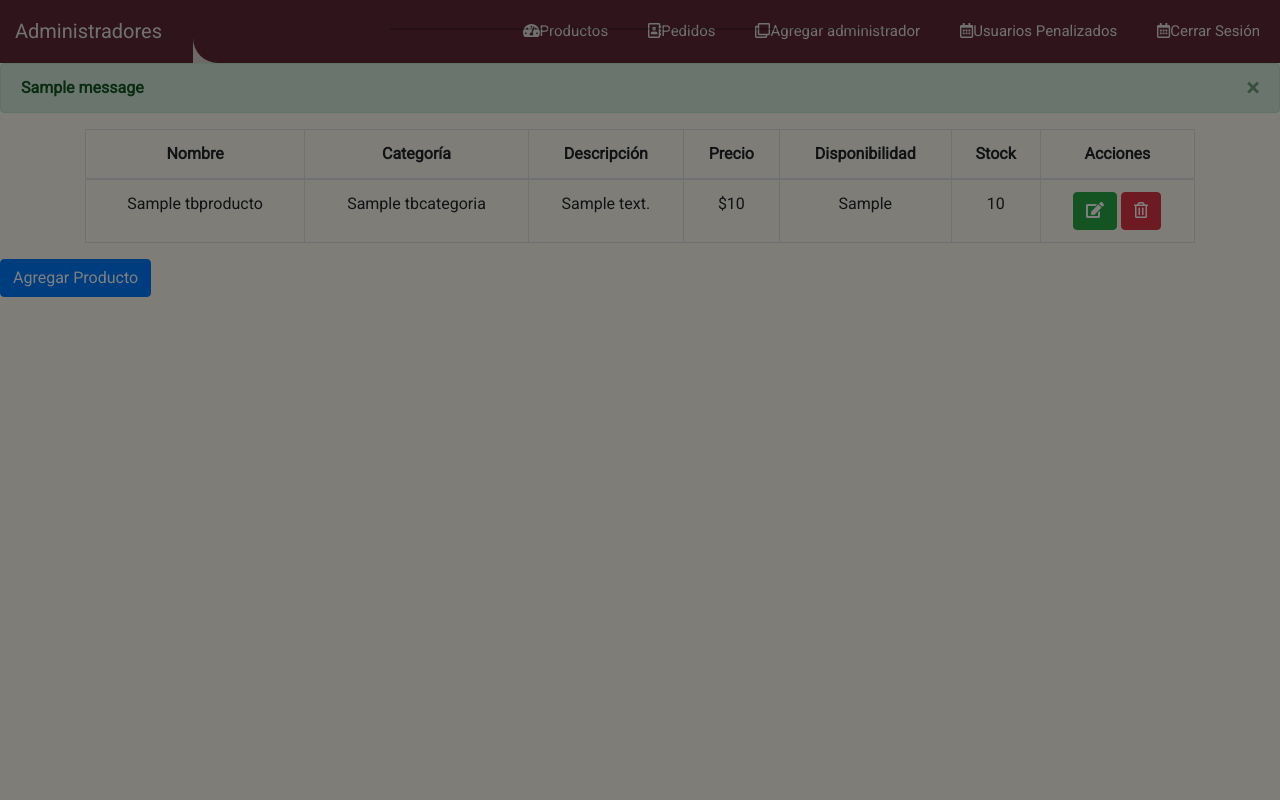
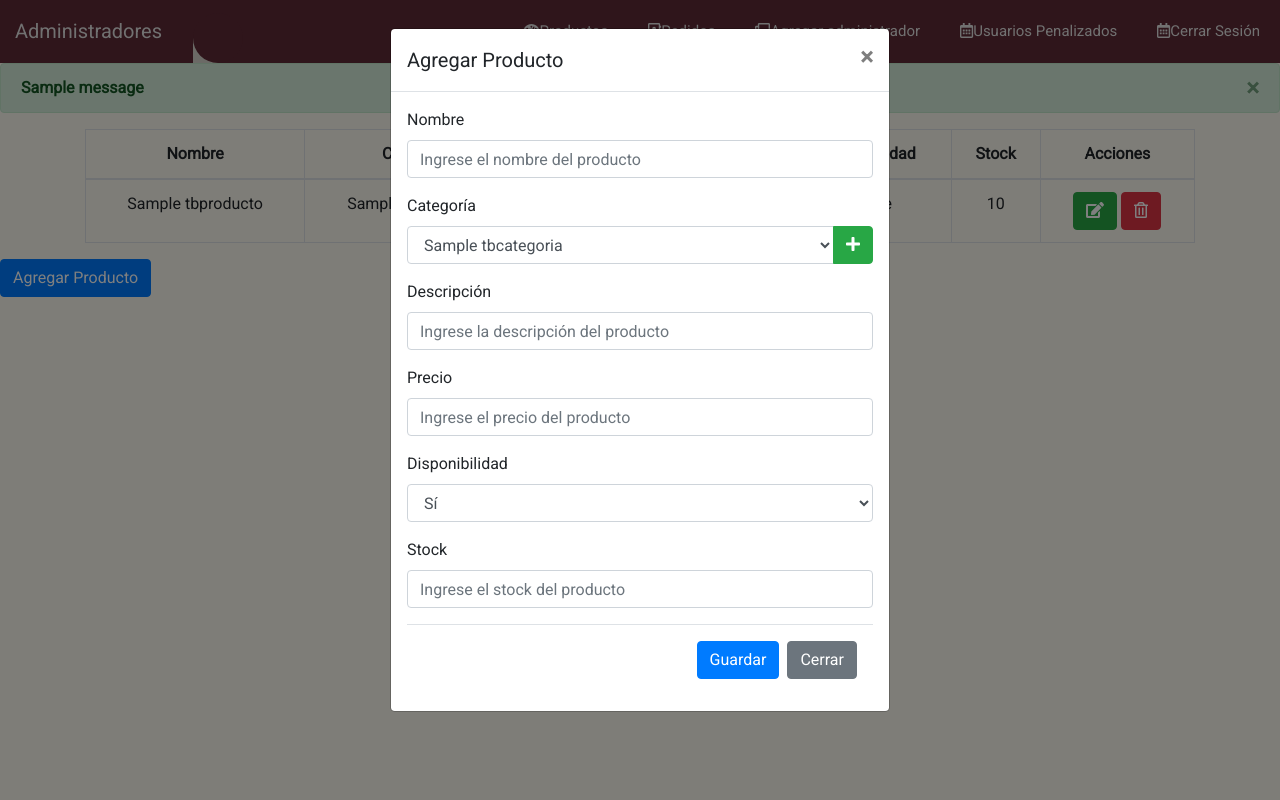
Before and after one commit to DiegoZNz/POO_PI, a Flask app: page /productos in a window 1280 px wide, after a click on "Agregar Producto". Run offline with Flask 3, Linux system fonts and the light colour scheme; tables that the repository leaves empty or names only in its code hold one stand-in row (values such as "Sample post"); one stand-in notice (Sample message) is shown; some libraries are stand-ins or nearby versions.

Commit message:
Entrega 2do Parcial | 40%

```diff
--- a/PiFlask/app.py
+++ b/PiFlask/app.py
@@ -183,15 +183,39 @@ def delete(id):
     flash('El producto fue eliminado')
     return redirect(url_for('menu'))
 
-
-
 @app.route('/pedidos')
 def pedidos():
     return render_template('pedidos.html')
 
 @app.route('/agregar-admin')
-def clientes():
+def addAdm():
     return render_template('adm_addAdm.html')
+
+@app.route('/save-adm', methods=['POST'])
+def saveAdm():
+    if request.method == 'POST':
+        Vnombre = request.form['txtnombre']
+        VapellidoPaterno = request.form['txtappaterno']
+        VapellidoMaterno = request.form['txtapmaterno']
+        Vmatricula = request.form['txtmatricula']
+        VcorreoElectronico = request.form['txtcorreo']
+        Vcontrasena = request.form['txtcontrasena']
+        Vpermiso = 1
+
+        conH=encriptarContrasena(Vcontrasena)
+
+
+        CS = mysql.connection.cursor()
+        CS.execute("SELECT * FROM tbusuarios WHERE matricula=%s", (Vmatricula,))
+        usuario_existente = CS.fetchone()
+        if usuario_existente is not None:
+            flash(f"El usuario {Vmatricula} ya existe", 'error')
+            return redirect('/agregar-admin')
+        else:
+            CS.execute('INSERT INTO tbusuarios (nombre, ap, am, matricula, correo, contrasena, id_tipo_permiso) values (%s, %s, %s, %s, %s, %s, %s)', (Vnombre, VapellidoPaterno, VapellidoMaterno, Vmatricula, VcorreoElectronico, conH, Vpermiso))
+            mysql.connection.commit()
+            flash('El admin se ha agregado correctamente.')
+    return redirect(url_for('addAdm'))
 
 @app.route('/usuarios-penalizados')
 def upena():
--- a/PiFlask/templates/adm_products.html
+++ b/PiFlask/templates/adm_products.html
@@ -2,11 +2,6 @@
 <html lang="es">
 <head>
     <link rel="stylesheet" href="https://stackpath.bootstrapcdn.com/bootstrap/4.5.2/css/bootstrap.min.css">
-    <style>
-        .table-description {
-            word-wrap: break-word;
-        }
-    </style>
     <meta charset="UTF-8">
     <meta name="viewport" content="width=device-width, initial-scale=1.0">
     <title>KAFEAPP</title>
@@ -47,7 +42,7 @@
                                         <tr>
                                             <td>{{ menu[1] }}</td>
                                             <td>{{ menu[2] }}</td>
-                                            <td class="table-description">{{ menu[3] }}</td>
+                                            <td>{{ menu[3] }}</td>
                                             <td>${{ menu[4] }}</td>
                                             <td>{{ menu[5] }}</td>
                                             <td>{{ menu[6] }}</td>
@@ -73,14 +68,94 @@
         <div class="modal fade" id="agregarProductoModal" tabindex="-1" role="dialog" aria-labelledby="agregarProductoModalLabel" aria-hidden="true">
             <div class="modal-dialog" role="document">
                 <div class="modal-content">
-                    <!-- Resto del código del modal -->
+                    <div class="modal-header">
+                        <h5 class="modal-title" id="agregarProductoModalLabel">Agregar Producto</h5>
+                        <button type="button" class="close" data-dismiss="modal" aria-label="Close">
+                            <span aria-hidden="true">&times;</span>
+                        </button>
+                    </div>
+                    <div class="modal-body">
+                        <form action="/save" method="POST">
+                            <div class="form-group">
+                                <label for="nombre">Nombre</label>
+                                <input type="text" class="form-control" name="txtNombreProd" placeholder="Ingrese el nombre del producto" required>
+                            </div>
+                            <div class="form-group">
+                                <label for="categoria">Categoría</label>
+                                <div class="input-group">
+                                    <select class="form-control" name="txtCategoriaProd">
+                                        {% for categoria in listcategorias %}
+                                            <option value="{{ categoria[0] }}">{{ categoria[1] }}</option>
+                                        {% endfor %}
+                                    </select>
+                                    <div class="input-group-append">
+                                        <button type="button" class="btn btn-success" data-toggle="modal" data-target="#agregarCategoriaModal">
+                                            <i class="fas fa-plus"></i>
+                                        </button>
+                                    </div>
+                                </div>
+                            </div>
+                            <div class="form-group">
+                                <label for="descripcion">Descripción</label>
+                                <input type="text" class="form-control" name="txtDescripcionProd" placeholder="Ingrese la descripción del producto" required>
+                            </div>
+                            <div class="form-group">
+                                <label for="precio">Precio</label>
+                                <input type="number" class="form-control" name="txtPrecioProd" step="0.01" placeholder="Ingrese el precio del producto" required>
+                            </div>
+                            <div class="form-group">
+                                <label for="disponibilidad">Disponibilidad</label>
+                                <select class="form-control" name="txtDisponibilidadProd">
+                                    <option value="Sí">Sí</option>
+                                    <option value="No">No</option>
+                                </select>
+                            </div>
+                            <div class="form-group">
+                                <label for="stock">Stock</label>
+                                <input type="number" class="form-control" name="txtStockProd" placeholder="Ingrese el stock del producto" required>
+                            </div>
+                            <div class="modal-footer">
+                                <button type="submit" class="btn btn-primary">Guardar</button>
+                                <button type="button" class="btn btn-secondary" data-dismiss="modal">Cerrar</button>
+                            </div>
+                        </form>
+                    </div>
+                </div>
+            </div>
+        </div>
+                <!-- Modal Agregar Categoría -->
+        <div class="modal fade" id="agregarCategoriaModal" tabindex="-1" role="dialog" aria-labelledby="agregarCategoriaModalLabel" aria-hidden="true">
+            <div class="modal-dialog modal-dialog-centered modal-sm" role="document">
+                <div class="modal-content bg-light">
+                    <div class="modal-header">
+                        <h5 class="modal-title">Agregar Categoría</h5>
+                        <button type="button" class="close" data-dismiss="modal" aria-label="Close">
+                            <span aria-hidden="true">&times;</span>
+                        </button>
+                    </div>
+                    <div class="modal-body">
+                        <form action="/save_category" method="POST">
+                            <div class="form-group">
+                                <label for="nombreCategoria">Nombre de Categoría</label>
+                                <input type="text" class="form-control" name="txtNombreCategoria" placeholder="Ingrese el nombre de la categoría" required>
+                            </div>
+                            <div class="modal-footer">
+                                <button type="submit" class="btn btn-primary">Guardar</button>
+                                <button type="button" class="btn btn-secondary" data-dismiss="modal">Cancelar</button>
+                            </div>
+                        </form>
+                    </div>
                 </div>
             </div>
         </div>
 
-        <div class="modal fade" id="agregarCategoriaModal" tabindex="-1" role="dialog" aria-labelledby="agregarCategoriaModalLabel" aria-hidden="true">
-            <!-- Resto del código del modal -->
-        </div>
+
+
+
+
+
+
+
 
         <script src="https://code.jquery.com/jquery-3.6.0.min.js"></script>
         <script src="https://stackpath.bootstrapcdn.com/bootstrap/4.5.2/js/bootstrap.min.js"></script>
```
Also changed, not shown: PiFlask/templates/adm_addAdm.html (+17 -7 lines), PiFlask/templates/adm_deleteProducts.html (+6 -6 lines), PiFlask/templates/adm_editProducts.html (+4 -4 lines).
